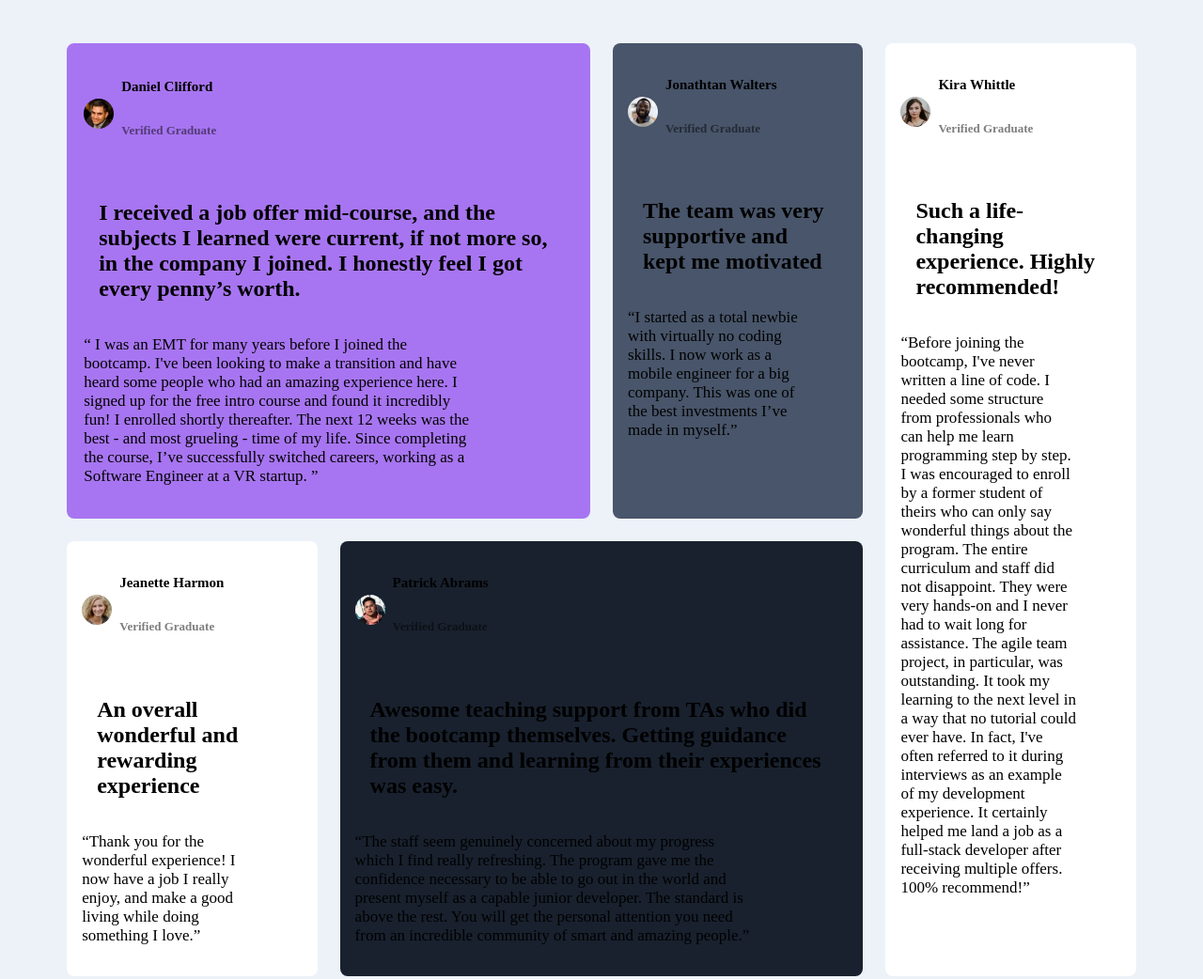
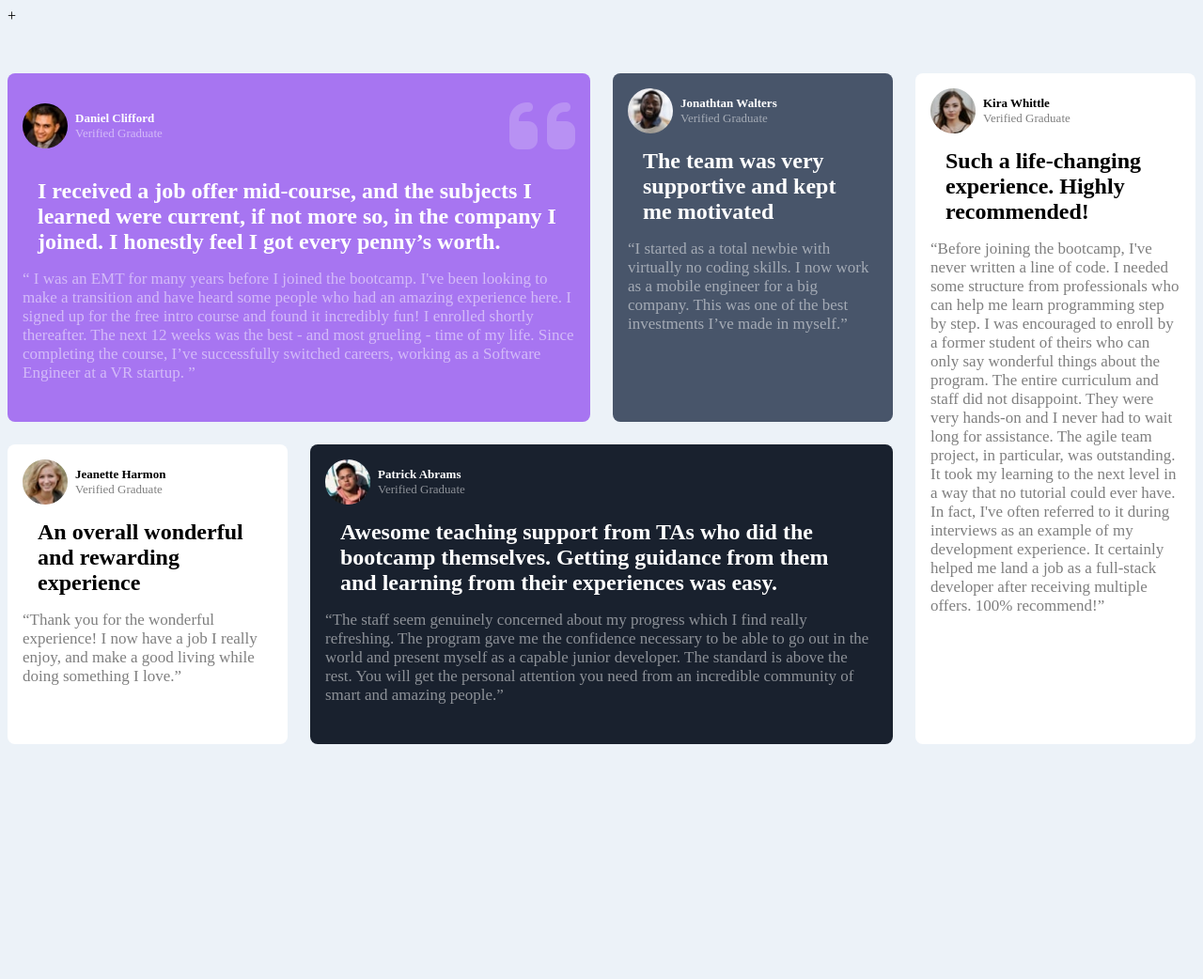
Before and after one commit to Batmanwilly2022/grid__devoir, a plain HTML site: page index.html in a window 1280 px wide. Shown: the whole page at 94% size. After the commit the page ends 800 px from the top, so only its background shows below. Drawn offline with Linux system fonts and the light colour scheme.

Commit message:
update_homework

```diff
--- /dev/null
+++ b/css.css
@@ -0,0 +1 @@
+<i class="fa-solid fa-quote-right"></i>
--- a/index.html
+++ b/index.html
@@ -1,26 +1,29 @@
-<!DOCTYPE html>
++<!DOCTYPE html>
 <html lang="en">
 
 <head>
   <meta charset="UTF-8">
   <meta http-equiv="X-UA-Compatible" content="IE=edge">
   <meta name="viewport" content="width=device-width, initial-scale=1.0">
+  <link rel="stylesheet" href="https://cdnjs.cloudflare.com/ajax/libs/font-awesome/6.1.1/css/all.min.css" integrity="sha512-KfkfwYDsLkIlwQp6LFnl8zNdLGxu9YAA1QvwINks4PhcElQSvqcyVLLD9aMhXd13uQjoXtEKNosOWaZqXgel0g==" crossorigin="anonymous" referrerpolicy="no-referrer"/>
 
   <link rel="stylesheet" href="style.css">
   <title>Grid-homework</title>
 </head>
 
 <body>
-  <main class="container center__container">
-
+  <main class="container">
+      <!--Article one-->
         <div class="lorem one">
-
+            <div class="top">
                 <div class="profile">
                     <img src="/images/daniel-clifford.jpg" alt="Clifford">
                     <header class="profile-name">
                         <h4>Daniel Clifford</h4>
-                <h6>Verified Graduate</h6>
+                        <span>Verified Graduate</span>
                     </header>
+                </div>
+                <i class="fa-solid fa-quote-left fa-4x"></i>
             </div>
 
             <div class="textes">
@@ -29,14 +32,15 @@
                 The next 12 weeks was the best - and most grueling - time of my life. Since completing the course, I’ve successfully switched careers, working as a Software Engineer at a VR startup. ”</p>
             </div>
         </div>
+        <!-- end Article one-->
 
-
+        <!--Article two-->
         <div class="lorem  two">
             <div class="profile">
                 <img src="/images/jonathan-walters.jpg" alt="walters">
                 <header class="profile-name">
                     <h4>Jonathtan Walters</h4>
-                <h6>Verified Graduate</h6>
+                    <span>Verified Graduate</span>
                 </header>
             </div>
             <div class="textes">
@@ -44,14 +48,15 @@
                   <p> “I started as a total newbie with virtually no coding skills. I now work as a mobile engineer for a big company. This was one of the best investments I’ve made in myself.”</p>
             </div>
         </div>
+        <!-- End Article two-->
 
-
+        <!--Article three-->
         <div class="lorem three">
             <div class="profile">
                 <img src="/images/jeanette-harmon.jpg" alt="harmon">
                 <header class="profile-name">
                     <h4>Jeanette Harmon</h4>
-                <h6>Verified Graduate</h6>
+                    <span>Verified Graduate</span>
                 </header>
             </div>
             <div class="textes">
@@ -59,14 +64,15 @@
                 <p>“Thank you for the wonderful experience! I now have a job I really enjoy, and make a good living while doing something I love.”</p>
             </div>
         </div>
+        <!--End Article three-->
 
-
+        <!--Article four-->
         <div class="lorem four">
             <div class="profile">
                 <img src="/images/patrick-abrams.jpg" alt="abrams">
                 <header class="profile-name">
                     <h4>Patrick Abrams</h4>
-                <h6>Verified Graduate</h6>
+                    <span>Verified Graduate</span>
                 </header>
             </div>
             <div class="textes">
@@ -75,15 +81,15 @@
                 will get the personal attention you need from an incredible community of smart and amazing people.”</p>
             </div>
         </div>
-  </div>
+        <!--End of Article four-->
 
-
+        <!--Article five-->
         <div class="lorem five">
             <div class="profile">
                 <img src="/images/kira-whittle.jpg" alt="whittle">
                 <header class="profile-name">
                     <h4>Kira Whittle</h4>
-            <h6>Verified Graduate</h6>
+                    <span>Verified Graduate</span>
                 </header>
             </div>
             <div class="textes">
@@ -93,6 +99,7 @@
                     that no tutorial could ever have. In fact, I've often referred to it during interviews as an example of my development experience. It certainly helped me land a job as a full-stack developer after receiving multiple offers. 100% recommend!”</p>
             </div>
         </div>
+        <!-- End of Article five-->
   </main>
 </body>
 
--- a/style.css
+++ b/style.css
@@ -1,18 +1,27 @@
+*,
+*::before,
+*::after {
+  box-sizing: border-box;
+}
+
+h1,
+h2,
+h3,
+h4,
+p
+{
+  margin: 0;
+}
+
 body{
     display: grid;
     background-color: #Ecf2f8;
   }
 
-.center__container{
-    max-width: 1600px;
+.container{
+    max-width: 1300px;
     margin: 0 auto;
-    padding-left: 5%;
-    padding-right: 5%;
-    padding-top: 3%;
-}
 
-.one {
-    border: 2px solid #a775f1;
 }
 
 
@@ -31,18 +40,21 @@ body{
 }
 
 .lorem {
-  font-size: 15px;
+  font-size: 13px;
   padding: 1rem;
   border-radius: 0.5rem;
 
 }
 
+
 .lorem:nth-child(1) {
   grid-area: one;
+  color: #fff;
   background-color: #a775f1;
 }
 .lorem:nth-child(2) {
   grid-area: two;
+  color: #fff;
   background-color: #48556A
 }
 .lorem:nth-child(3) {
@@ -51,6 +63,7 @@ body{
 }
 .lorem:nth-child(4) {
   grid-area: four;
+  color: #fff;
   background-color: #19212e;
 }
 .lorem:nth-child(5) {
@@ -58,8 +71,13 @@ body{
   background-color: #ffffff;
 }
 
+.top{
+  display: flex;
+  justify-content: space-between;
+}
+
 img {
-  width: 2rem;
+  width: 3rem;
   border-radius: 50px;
 }
 .profile{
@@ -67,21 +85,29 @@ img {
   align-items: center;
   gap: 0.5rem;
 }
-.profile-name{
-  display: block;
-}
+
 h2{
   font-size: 1.5rem;
   padding: 1rem;
 }
-h6 {
+span {
   font-size: 13px;
   opacity: 50%;
 }
 p{
   font-size: 17px;
-  width: 80%;
+  opacity: 50%;
+
 }
+.icon{
+  position: absolute;
+}
+
+.fa-solid{
+  font-size: 5rem;
+  opacity: 20%;
+}
+
 
 @media screen and (min-width: 528px) {
   .container {
```
Lines whose indentation alone changed are shown as unchanged.
